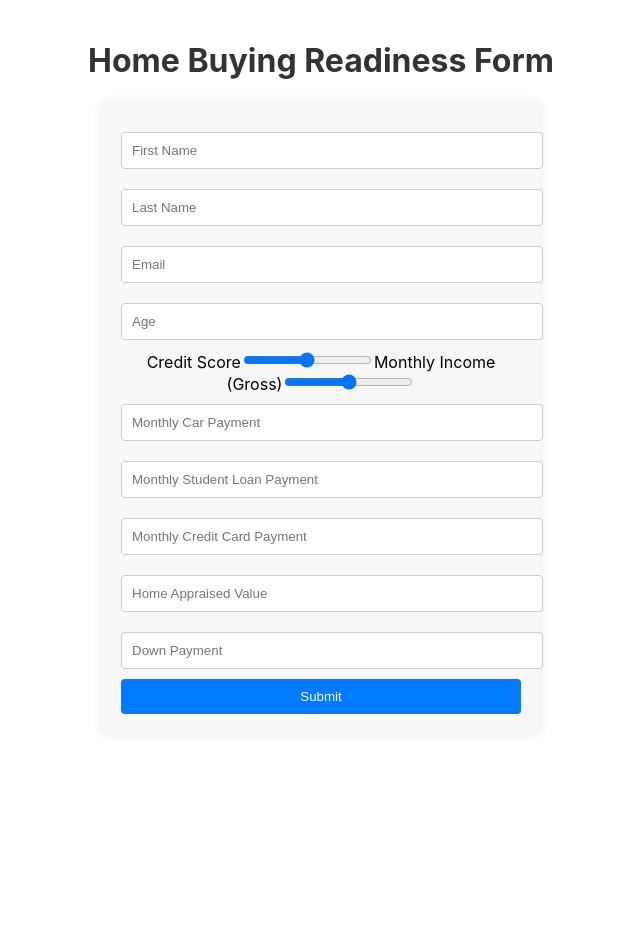
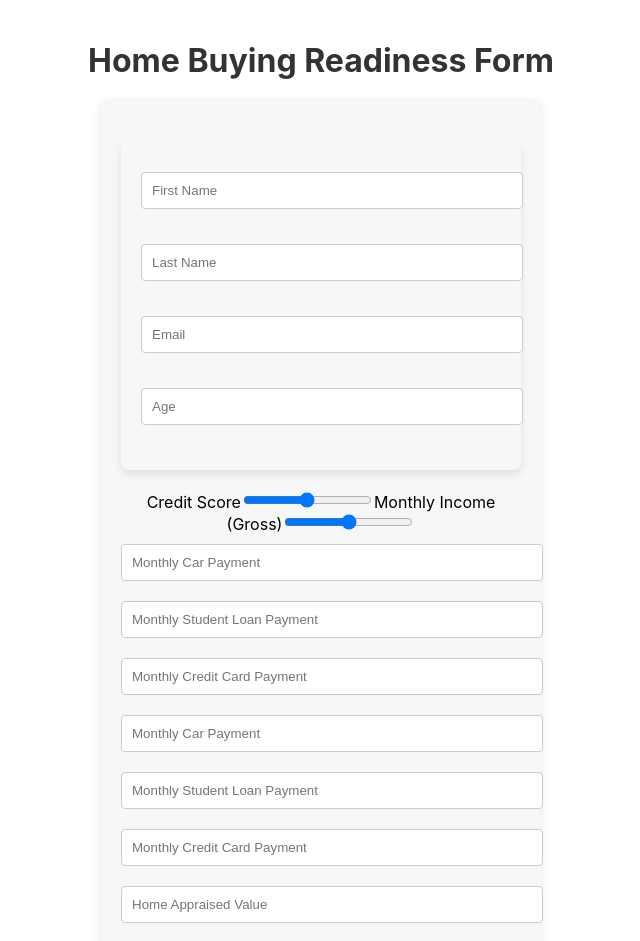
Before and after one commit to amberhasan/hack_utd_test, a React (Create React App) app in the folder frontend/: page / in a window 1280 px wide. Shown: the top 941 px of the page, without its empty margins (319-959 px from the left). Before the commit the page ends 800 px from the top, so only its background shows below. Built offline with nearby package versions, Linux system fonts and the light colour scheme.

Commit message:
Componentized the UI

```diff
--- a/frontend/src/App.js
+++ b/frontend/src/App.js
@@ -1,6 +1,9 @@
 import React, { useState, useEffect } from "react";
 import "./App.css";
 import PersonalInfoComponent from "./PersonalInfoComponent"; // Adjust the path as necessary
+import MonthlyDebtComponent from "./MonthlyDebtComponent";
+import HomeFinancesComponent from "./HomeFinancesComponent";
+import UserIncomeCreditScore from "./UserIncomeCreditScore";
 
 function App() {
   // State hooks for form inputs
@@ -73,69 +76,18 @@ function App() {
       <form onSubmit={handleSubmit} className="form">
         <PersonalInfoComponent />
 
-        <label>
-          Credit Score
-          <input
-            type="range"
-            name="creditScore"
-            min="300"
-            max="850"
-            value={formData.creditScore}
-            onChange={handleChange}
-          />
-          {formData.creditScore}
-        </label>
-        <label>
-          Monthly Income (Gross)
-          <input
-            type="range"
-            name="monthlyIncome"
-            min="0"
-            max="100000"
-            value={formData.monthlyIncome}
-            onChange={handleChange}
-          />
-          {formData.creditScore}
-        </label>
-        <input
-          type="number"
-          name="carPayment"
-          placeholder="Monthly Car Payment"
-          value={formData.carPayment}
-          onChange={handleChange}
-          required
+        <UserIncomeCreditScore
+          formData={formData}
+          handleChange={handleChange}
         />
-        <input
-          type="number"
-          name="studentLoanPayment"
-          placeholder="Monthly Student Loan Payment"
-          value={formData.studentLoanPayment}
-          onChange={handleChange}
-          required
+
+        <MonthlyDebtComponent
+          monthlyDebtData={formData} // Ensure formData has the correct structure
+          handleChange={handleChange}
         />
-        <input
-          type="number"
-          name="creditCardPayment"
-          placeholder="Monthly Credit Card Payment"
-          value={formData.creditCardPayment}
-          onChange={handleChange}
-          required
-        />
-        <input
-          type="number"
-          name="homeValue"
-          placeholder="Home Appraised Value"
-          value={formData.homeValue}
-          onChange={handleChange}
-          required
-        />
-        <input
-          type="number"
-          name="downPayment"
-          placeholder="Down Payment"
-          value={formData.downPayment}
-          onChange={handleChange}
-          required
+        <HomeFinancesComponent
+          formData={formData}
+          handleChange={handleChange}
         />
         <button type="submit">Submit</button>
       </form>
--- /dev/null
+++ b/frontend/src/HomeFinancesComponent.jsx
@@ -0,0 +1,32 @@
+// HomeFinancesComponent.jsx
+import React from "react";
+import MonthlyDebtComponent from "./MonthlyDebtComponent";
+
+const HomeFinancesComponent = ({ formData, handleChange }) => {
+  return (
+    <div>
+      <MonthlyDebtComponent
+        monthlyDebtData={formData}
+        handleChange={handleChange}
+      />
+      <input
+        type="number"
+        name="homeValue"
+        placeholder="Home Appraised Value"
+        value={formData.homeValue}
+        onChange={handleChange}
+        required
+      />
+      <input
+        type="number"
+        name="downPayment"
+        placeholder="Down Payment"
+        value={formData.downPayment}
+        onChange={handleChange}
+        required
+      />
+    </div>
+  );
+};
+
+export default HomeFinancesComponent;
--- /dev/null
+++ b/frontend/src/MonthlyDebtComponent.js
@@ -0,0 +1,34 @@
+import React from "react";
+
+const MonthlyDebtComponent = ({ monthlyDebtData, handleChange }) => {
+  return (
+    <div>
+      <input
+        type="number"
+        name="carPayment"
+        placeholder="Monthly Car Payment"
+        value={monthlyDebtData.carPayment}
+        onChange={handleChange}
+        required
+      />
+      <input
+        type="number"
+        name="studentLoanPayment"
+        placeholder="Monthly Student Loan Payment"
+        value={monthlyDebtData.studentLoanPayment}
+        onChange={handleChange}
+        required
+      />
+      <input
+        type="number"
+        name="creditCardPayment"
+        placeholder="Monthly Credit Card Payment"
+        value={monthlyDebtData.creditCardPayment}
+        onChange={handleChange}
+        required
+      />
+    </div>
+  );
+};
+
+export default MonthlyDebtComponent;
--- /dev/null
+++ b/frontend/src/PersonalInfoComponent.css
@@ -0,0 +1,30 @@
+/* PersonalInfoComponent.css */
+
+.personal-info-container {
+  max-width: 400px;
+  margin: 20px auto;
+  padding: 20px;
+  background-color: #f7f7f7;
+  border-radius: 8px;
+  box-shadow: 0 4px 8px rgba(0, 0, 0, 0.1);
+}
+
+.personal-info-field {
+  margin-bottom: 15px;
+}
+
+.personal-info-field input {
+  width: 100%;
+  padding: 10px;
+  border-radius: 4px;
+  border: 1px solid #ccc;
+  margin-top: 5px;
+}
+
+.personal-info-field input:focus {
+  border-color: #80bdff;
+  outline: none;
+  box-shadow: 0 0 0 2px rgba(0, 123, 255, 0.25);
+}
+
+/* Add more styles as needed */
--- a/frontend/src/PersonalInfoComponent.jsx
+++ b/frontend/src/PersonalInfoComponent.jsx
@@ -1,5 +1,6 @@
 // PersonalInfoComponent.jsx
 import React, { useState } from "react";
+import "./PersonalInfoComponent.css"; // Ensure the path to the CSS file is correct
 
 const PersonalInfoComponent = (props) => {
   // If you need to manage local state or handle changes, use useState and other hooks here
@@ -18,7 +19,8 @@ const PersonalInfoComponent = (props) => {
   };
 
   return (
-    <div>
+    <div className="personal-info-container">
+      <div className="personal-info-field">
         <input
           type="text"
           name="firstName"
@@ -27,6 +29,8 @@ const PersonalInfoComponent = (props) => {
           onChange={handleChange}
           required
         />
+      </div>
+      <div className="personal-info-field">
         <input
           type="text"
           name="lastName"
@@ -35,6 +39,8 @@ const PersonalInfoComponent = (props) => {
           onChange={handleChange}
           required
         />
+      </div>
+      <div className="personal-info-field">
         <input
           type="email"
           name="email"
@@ -43,6 +49,8 @@ const PersonalInfoComponent = (props) => {
           onChange={handleChange}
           required
         />
+      </div>
+      <div className="personal-info-field">
         <input
           type="number"
           name="age"
@@ -52,6 +60,7 @@ const PersonalInfoComponent = (props) => {
           required
         />
       </div>
+    </div>
   );
 };
 
--- /dev/null
+++ b/frontend/src/UserIncomeCreditScore.jsx
@@ -0,0 +1,36 @@
+// UserIncomeCreditScore.jsx
+import React from "react";
+
+const UserIncomeCreditScore = ({ formData, handleChange }) => {
+  return (
+    <div>
+      <label>
+        Credit Score
+        <input
+          type="range"
+          name="creditScore"
+          min="300"
+          max="850"
+          value={formData.creditScore}
+          onChange={handleChange}
+        />
+        {formData.creditScore}
+      </label>
+
+      <label>
+        Monthly Income (Gross)
+        <input
+          type="range"
+          name="monthlyIncome"
+          min="0"
+          max="100000"
+          value={formData.monthlyIncome}
+          onChange={handleChange}
+        />
+        {formData.monthlyIncome}
+      </label>
+    </div>
+  );
+};
+
+export default UserIncomeCreditScore;
```
Lines whose indentation alone changed are shown as unchanged.
